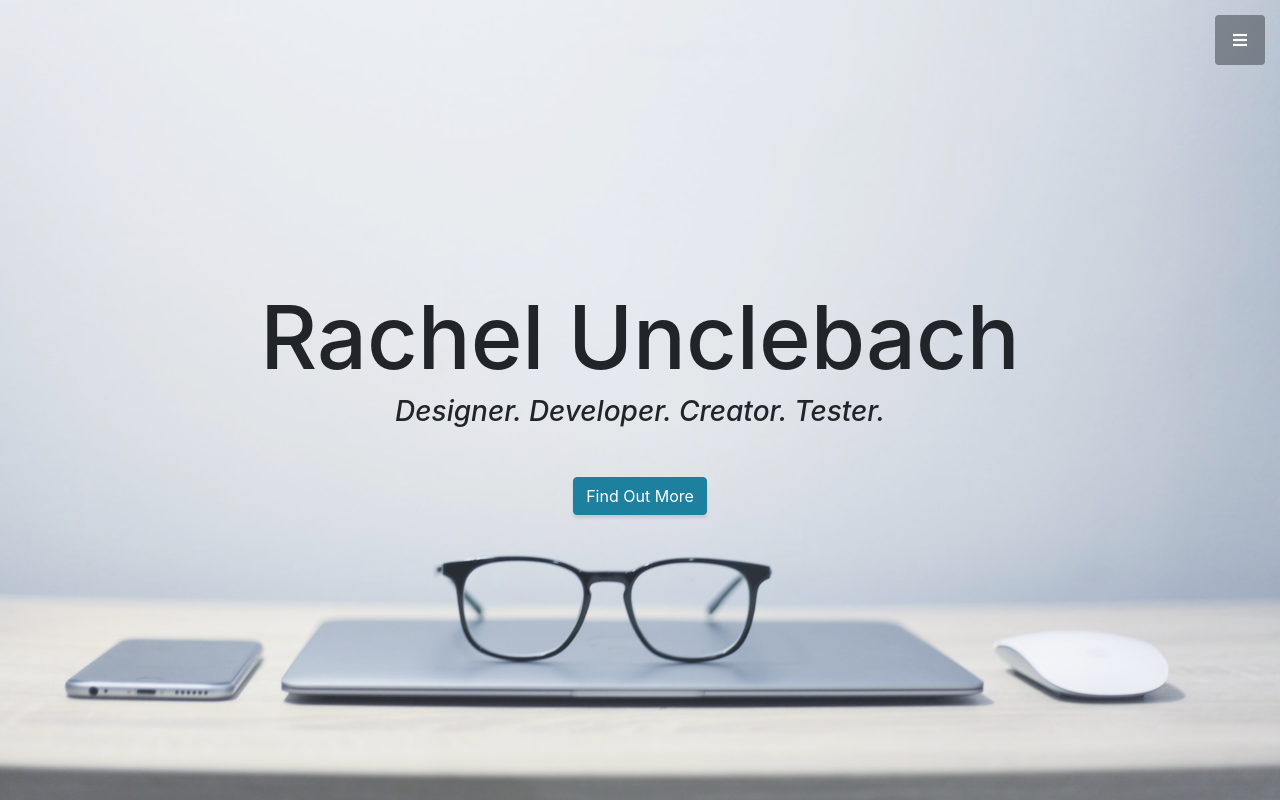
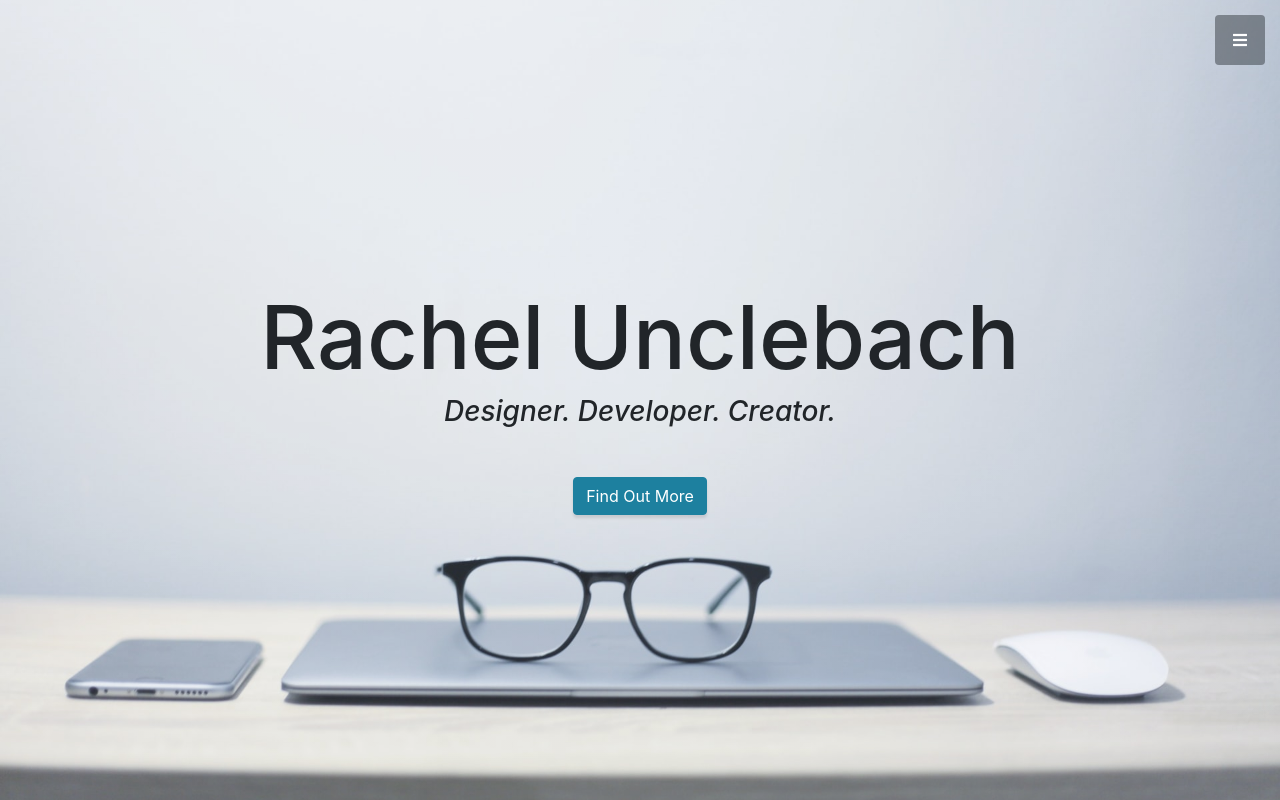
Before and after one commit to runclebach/portfolio, a website with bundled scripts: page index.html in a window 1280 px wide. Shown: the top 800 px of the page. Built offline with nearby package versions, Linux system fonts and the light colour scheme.

Commit message:
Update index.html
removed tester

```diff
--- a/index.html
+++ b/index.html
@@ -81,7 +81,7 @@
     <div class="container text-center my-auto">
       <h1 class="mb-1">Rachel Unclebach</h1>
       <h3 class="mb-5">
-        <em>Designer. Developer. Creator. Tester.</em>
+        <em>Designer. Developer. Creator.</em>
       </h3>
       <a class="btn btn-primary btn-xl js-scroll-trigger" href="#about">Find Out More</a>
     </div>
```
